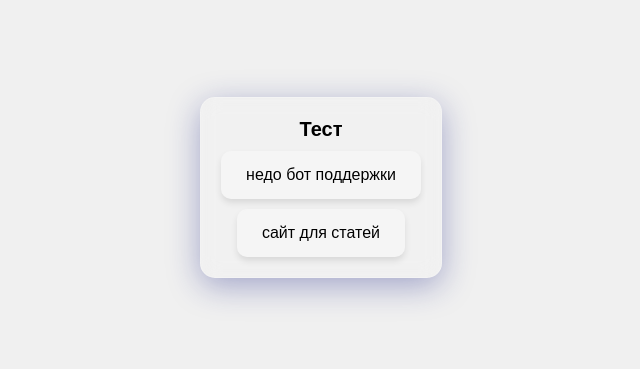
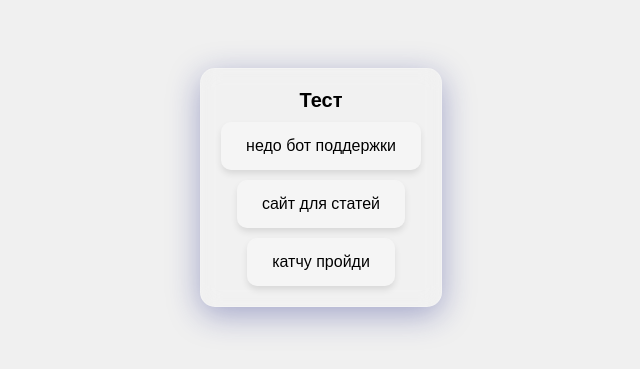
Before and after one commit to Perdonus/-2, a plain HTML site: page index.html in a window 1280 px wide. Shown: the part 213-582 px from the top of the page, without its empty margins (319-959 px from the left). Drawn offline with Linux system fonts and the light colour scheme.

Commit message:
Update index.html

```diff
--- a/index.html
+++ b/index.html
@@ -3,7 +3,7 @@
 <head>
     <meta charset="UTF-8">
     <meta name="viewport" content="width=device-width, initial-scale=1.0">
-    <title>Стеклянный сайт</title>
+    <title>Test</title>
     <style>
         body {
             font-family: Arial, sans-serif;
@@ -65,6 +65,7 @@
         <div class="label">Тест</div>
         <div class="button" onclick="redirectWithAnimation('https://perdonus.github.io/Test/')">недо бот поддержки</div>
         <div class="button" onclick="redirectWithAnimation('https://perdonus.github.io/Test3/')">сайт для статей</div>
+        <div class="button" onclick="redirectWithAnimation('https://perdonus.github.io/Test4/')">катчу пройди</div>
     </div>
 
     <script>
```
